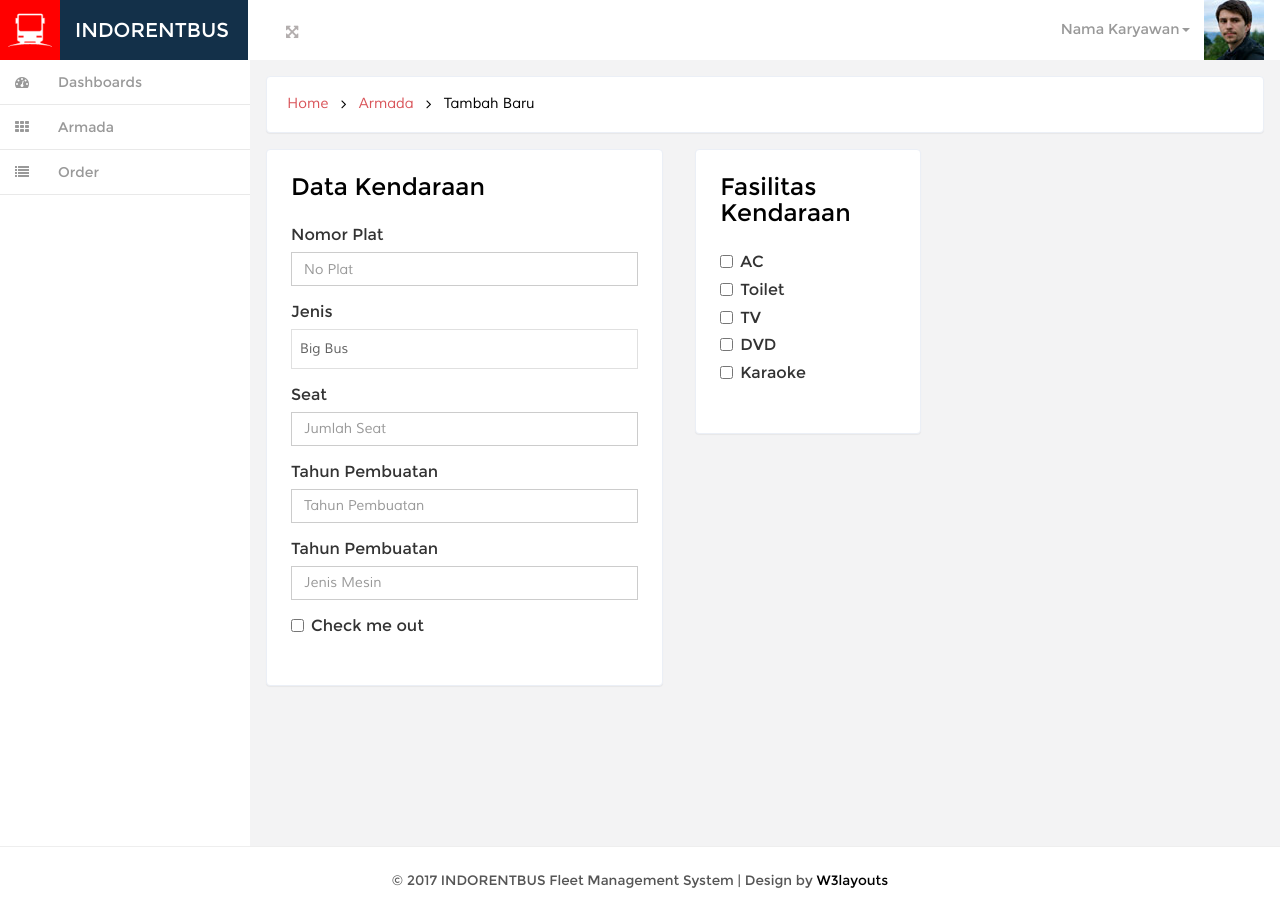
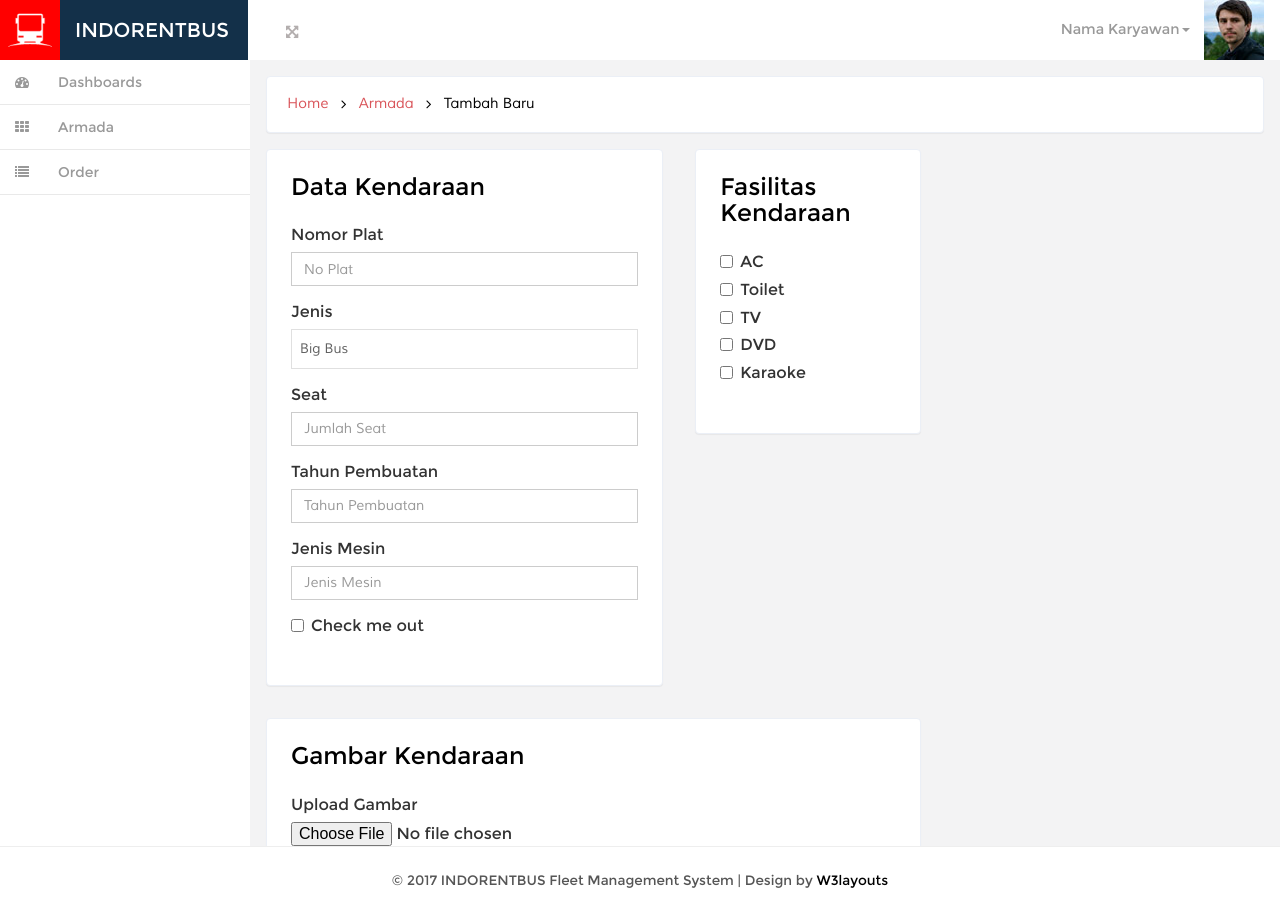
Before and after one commit to kemtol/indorentbus, a Jekyll site: the page built from laman/tambah-armada.html, in a window 1280 px wide. Built offline with Jekyll 4.4.1, drawn with Linux system fonts in a browser that asks for light colours; nearby versions of some CDN libraries; Markdown is read by kramdown in place of the engine named in the settings; comment, search, counter and statistics services are not loaded.

Commit message:
Update tambah-armada.html

```diff
--- a/laman/tambah-armada.html
+++ b/laman/tambah-armada.html
@@ -41,7 +41,7 @@ permalink: /armada/tambah/
 				<input type="text" class="form-control" id="tahunPembuatan" placeholder="Tahun Pembuatan">
 			</div>
 			<div class="form-group">
-				<label for="jenisMesin">Tahun Pembuatan</label>
+				<label for="jenisMesin">Jenis Mesin</label>
 				<input type="text" class="form-control" id="jenisMesin" placeholder="Jenis Mesin">
 			</div>
 			<div class="checkbox">
@@ -84,3 +84,12 @@ permalink: /armada/tambah/
 		</form>
 	</div>
 </div>
+<div class="col-xs-12 col-lg-8 grid-form">
+	<div class="grid-form1">
+		<h3 id="forms-example" class="">Gambar Kendaraan</h3>
+		<div class="form-group">
+			<label for="exampleInputFile">Upload Gambar</label>
+			<input type="file" id="exampleInputFile">
+		</div>
+	</div>
+</div>
```
